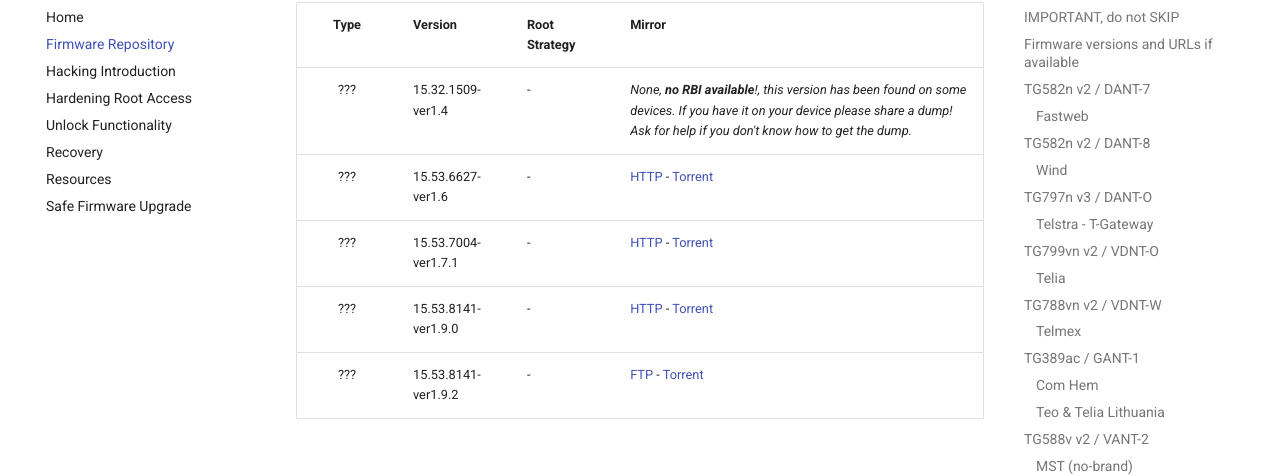
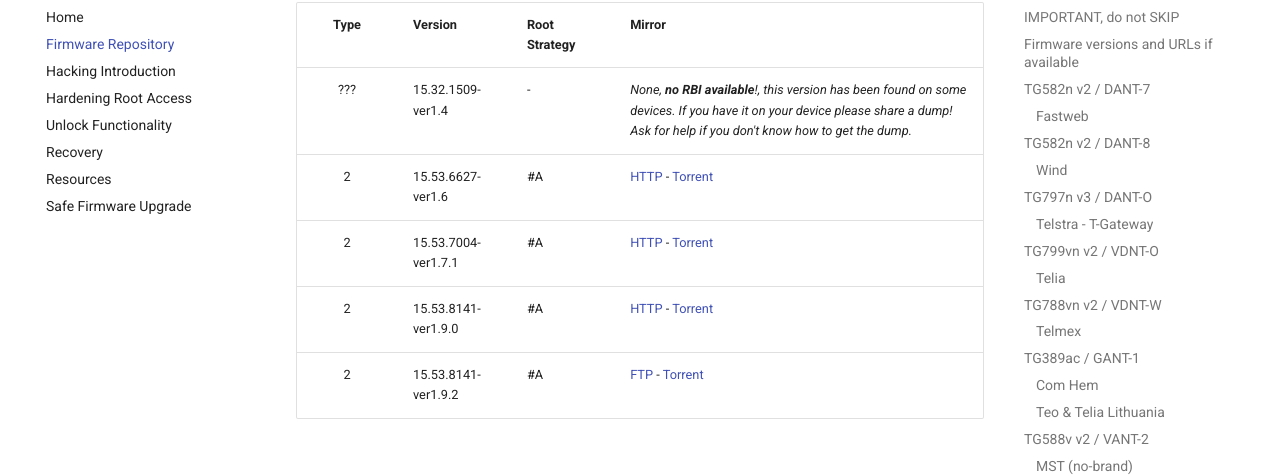
Before and after one commit to hack-technicolor/hack-technicolor, an MkDocs documentation site: the page built from docs/Repository.md, in a window 1280 px wide and 900 px high, scrolled down 3979 px. Shown: the part 91-567 px from the top of the window. Built offline with MkDocs 1.6.1 and Material for MkDocs 9.7.7, drawn with Linux system fonts in a browser that asks for light colours; comment, search, counter and statistics services are not loaded.

Commit message:
Update Repository.md
Confirmed AFG successfully on TG-1

```diff
--- a/docs/Repository.md
+++ b/docs/Repository.md
@@ -115,10 +115,10 @@
 | Type   | Version             | Root Strategy | Mirror |
 |:------:|:--------------------|:--------------|:-------|
 | ???    | 15.32.1509-ver1.4   | -             | *None, **no RBI available**!, this version has been found on some devices. If you have it on your device please share a dump! Ask for help if you don't know how to get the dump.* |
-| ???    | 15.53.6627-ver1.6   | -             | [HTTP](http://mirror.internode.on.net/pub/internode-support/hardware/tg1/firmware/old/vant-5_15.53.6627-ver1.6-CRF509-1729006.rbi) - [Torrent](https://github.com/hack-technicolor/hack-technicolor/blob/master/torrents/vant-5/vant-5_15.53.6627-ver1.6-CRF509-1729006.rbi.torrent?raw=true) |
-| ???    | 15.53.7004-ver1.7.1 | -             | [HTTP](http://mirror.internode.on.net/pub/internode-support/hardware/tg1/firmware/old/vant-5_15.53.7004-ver1.7.1-CRF557-1721003.rbi) - [Torrent](https://github.com/hack-technicolor/hack-technicolor/blob/master/torrents/vant-5/vant-5_15.53.7004-ver1.7.1-CRF557-1721003.rbi.torrent?raw=true) |
-| ???    | 15.53.8141-ver1.9.0 | -             | [HTTP](http://mirror.internode.on.net/pub/internode-support/hardware/tg1/firmware/vant-5_15.53.8141-ver1.9.0-CRF775-1721002.rbi) - [Torrent](https://github.com/hack-technicolor/hack-technicolor/blob/master/torrents/vant-5/vant-5_15.53.8141-ver1.9.0-CRF775-1721002.rbi.torrent?raw=true) |
-| ???    | 15.53.8141-ver1.9.2 | -             | [FTP](ftp://ftp.iinet.net.au/pub/iinet/firmware/TG-1/VANT-5/vant-5_15.53.8141-ver1.9.2-CRF908-1721006.rbi) - [Torrent](https://github.com/hack-technicolor/hack-technicolor/blob/master/torrents/vant-5/vant-5_15.53.8141-ver1.9.2-CRF908-1721006.rbi.torrent?raw=true) |
+|  2     | 15.53.6627-ver1.6   | #A            | [HTTP](http://mirror.internode.on.net/pub/internode-support/hardware/tg1/firmware/old/vant-5_15.53.6627-ver1.6-CRF509-1729006.rbi) - [Torrent](https://github.com/hack-technicolor/hack-technicolor/blob/master/torrents/vant-5/vant-5_15.53.6627-ver1.6-CRF509-1729006.rbi.torrent?raw=true) |
+|  2     | 15.53.7004-ver1.7.1 | #A            | [HTTP](http://mirror.internode.on.net/pub/internode-support/hardware/tg1/firmware/old/vant-5_15.53.7004-ver1.7.1-CRF557-1721003.rbi) - [Torrent](https://github.com/hack-technicolor/hack-technicolor/blob/master/torrents/vant-5/vant-5_15.53.7004-ver1.7.1-CRF557-1721003.rbi.torrent?raw=true) |
+|  2     | 15.53.8141-ver1.9.0 | #A            | [HTTP](http://mirror.internode.on.net/pub/internode-support/hardware/tg1/firmware/vant-5_15.53.8141-ver1.9.0-CRF775-1721002.rbi) - [Torrent](https://github.com/hack-technicolor/hack-technicolor/blob/master/torrents/vant-5/vant-5_15.53.8141-ver1.9.0-CRF775-1721002.rbi.torrent?raw=true) |
+|  2     | 15.53.8141-ver1.9.2 | #A            | [FTP](ftp://ftp.iinet.net.au/pub/iinet/firmware/TG-1/VANT-5/vant-5_15.53.8141-ver1.9.2-CRF908-1721006.rbi) - [Torrent](https://github.com/hack-technicolor/hack-technicolor/blob/master/torrents/vant-5/vant-5_15.53.8141-ver1.9.2-CRF908-1721006.rbi.torrent?raw=true) |
 
 ## TG789vac v2 / VANT-6
 
```
